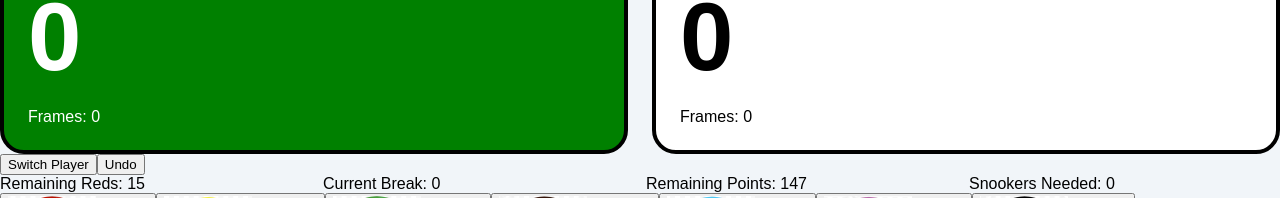
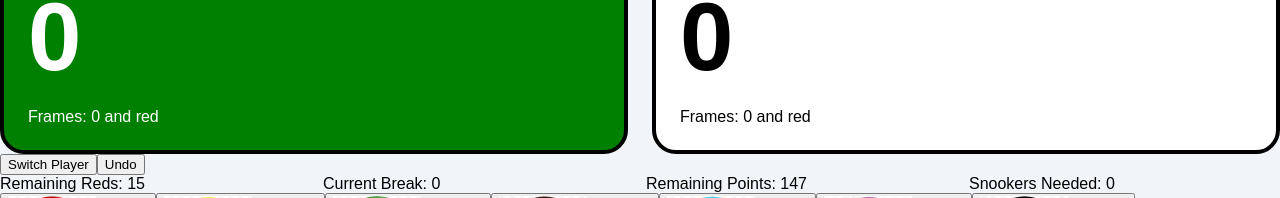
Before and after one commit to phuriponga/SnookerScoreBoard, a Next.js app: page / in a window 1280 px wide. Shown: the part 227-425 px from the top of the page. Built offline with nearby package versions, Linux system fonts and the light colour scheme.

Commit message:
Update SnookerScoreboardApp.tsx

```diff
--- a/components/SnookerScoreboardApp.tsx
+++ b/components/SnookerScoreboardApp.tsx
@@ -197,7 +197,7 @@ export default function SnookerScoreboardApp() {
               >
                 <h1>{playerNames[p]}</h1>
                 <h1 style={{ fontSize: "96px", fontWeight: "bold", margin: "16px 0" }}>{scores[p]}</h1>
-                <div>Frames: {frames[p]}</div>
+                <div>Frames: {frames[p]} and {expectedNext} </div>
               </div>
             ))}
           </CardContent>
```
